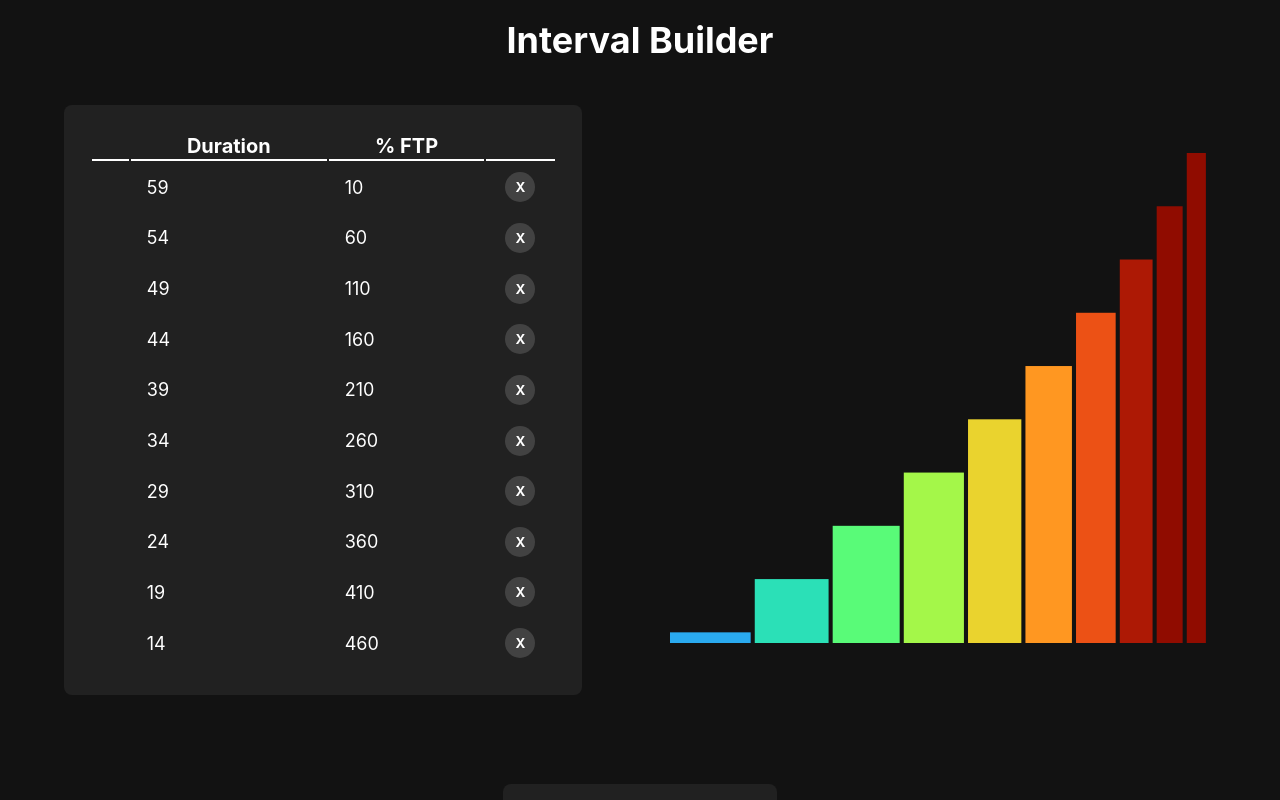
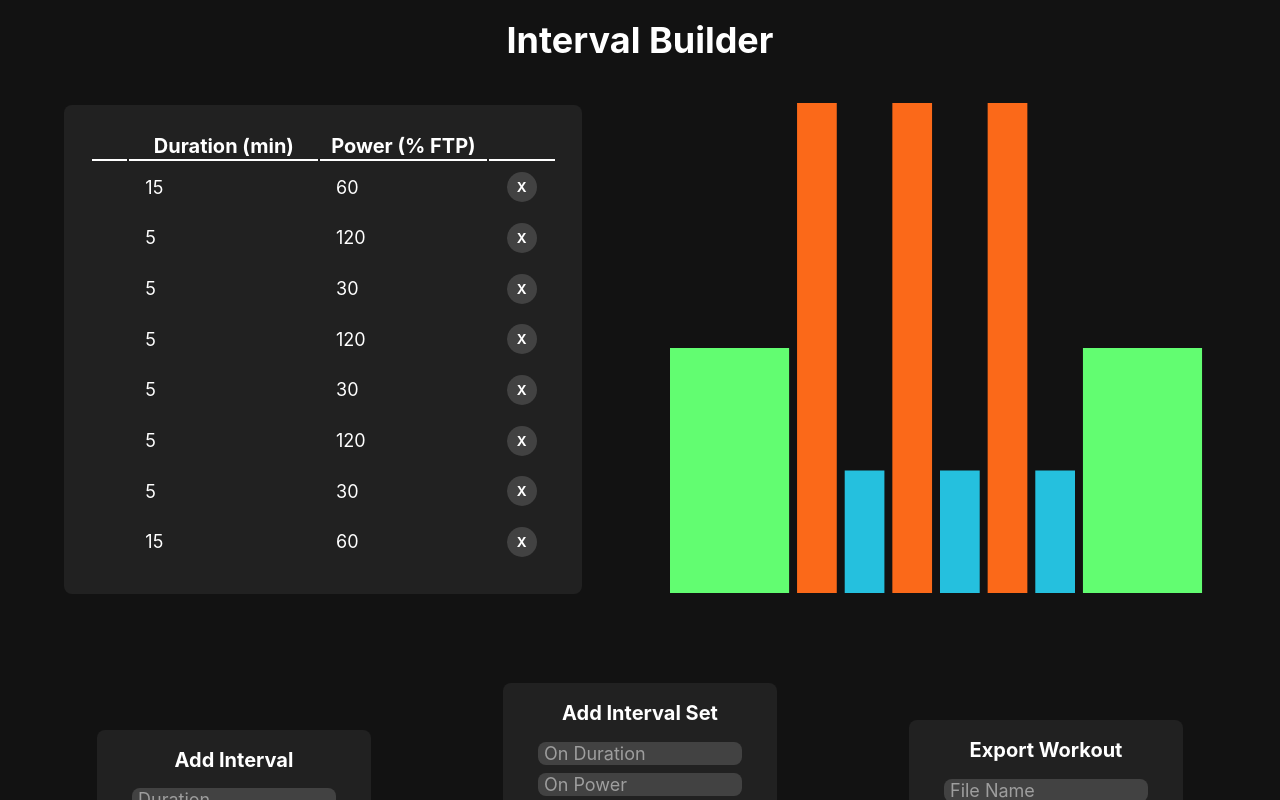
Before and after one commit to rbridges12/interval-builder, a React (Create React App) app: page / in a window 1280 px wide. Shown: the top 800 px of the page. Built offline with nearby package versions, Linux system fonts and the light colour scheme.

Commit message:
changed starter intervals and added units to columns

```diff
--- a/src/components/App.js
+++ b/src/components/App.js
@@ -8,13 +8,40 @@ import React from 'react';
 
 
 function getTestData() {
-  const data = [];
-  for (let i = 1; i <= 50; i += 5) {
-    data.push({
-      duration: 60 - i,
-      power: 10 * i,
-    });
-  }
+  const data = [
+    {
+      duration: 15,
+      power: 60,
+    },
+    {
+      duration: 5,
+      power: 120,
+    },
+    {
+      duration: 5,
+      power: 30,
+    },
+    {
+      duration: 5,
+      power: 120,
+    },
+    {
+      duration: 5,
+      power: 30,
+    },
+    {
+      duration: 5,
+      power: 120,
+    },
+    {
+      duration: 5,
+      power: 30,
+    },
+    {
+      duration: 15,
+      power: 60,
+    }
+  ];
   return data;
 }
 
@@ -126,7 +153,7 @@ class App extends React.Component {
           <div className="Chart">
             <ChartW
               data={this.state.interval_data}
-              spacing={3}
+              spacing={1}
               svgWidth={600}
               svgHeight={500}
               margin={{
@@ -147,7 +174,7 @@ class App extends React.Component {
           </div>
           <div className="Exporter">
             <Exporter
-              data={this.state.interval_data}/>
+              data={this.state.interval_data} />
           </div>
         </div>
       </div>
--- a/src/components/ChartW.js
+++ b/src/components/ChartW.js
@@ -41,7 +41,7 @@ function clearSvg(svgClassName) {
 }
 
 function getColor(powerPercent) {
-    let scaledPower = 0.2 + (powerPercent / 500);
+    let scaledPower = 0.08 + (powerPercent / 170);
     return interpolateTurbo(scaledPower);
 }
 
--- a/src/components/IntervalTable.js
+++ b/src/components/IntervalTable.js
@@ -130,11 +130,11 @@ function IntervalTable(props) {
     const columns = React.useMemo(
         () => [
             {
-                Header: 'Duration',
+                Header: 'Duration (min)',
                 accessor: 'duration',
             },
             {
-                Header: '% FTP',
+                Header: 'Power (% FTP)',
                 accessor: 'power',
             },
             {
```
Also changed, not shown: 1 other file (tests, documents, lock files or other folders).
